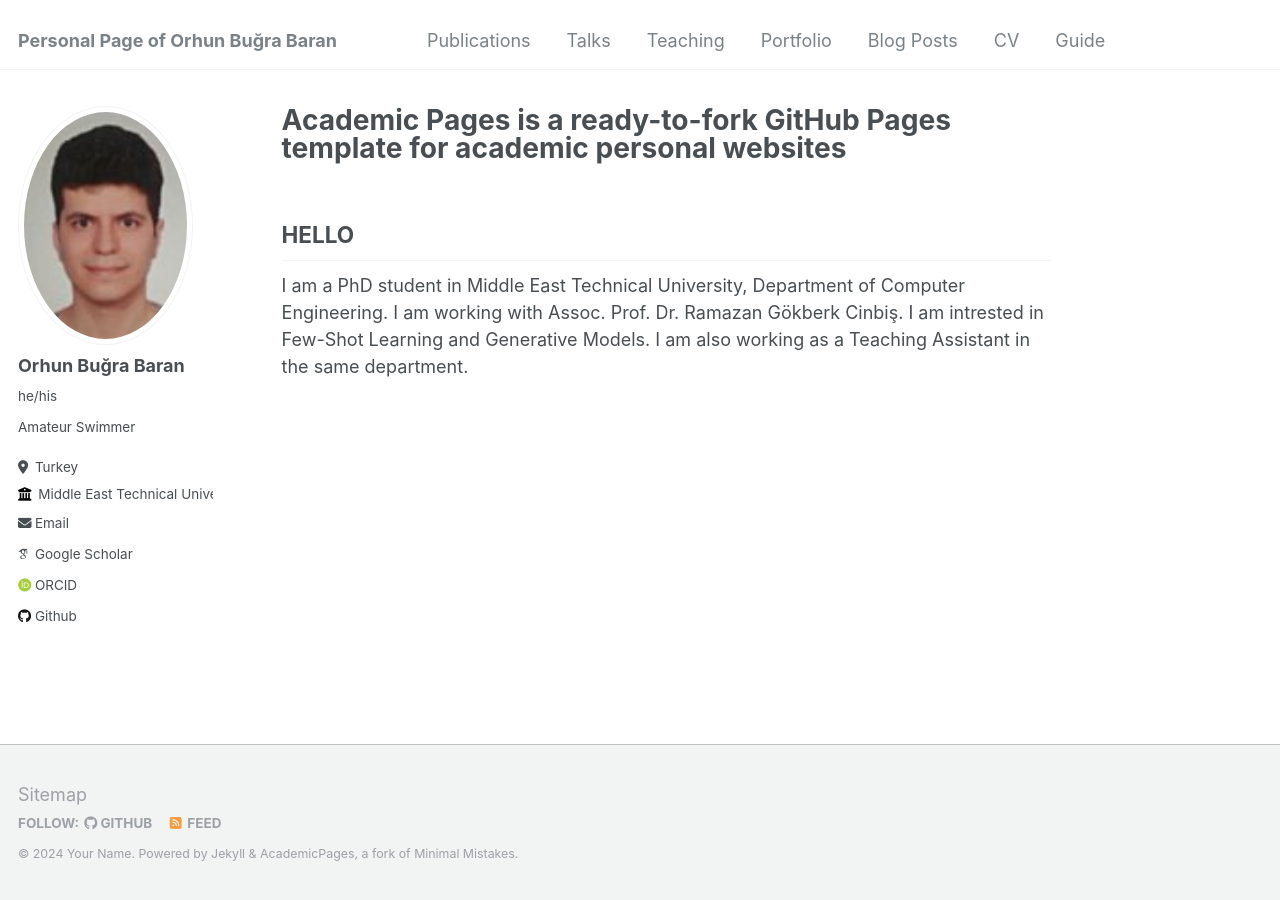
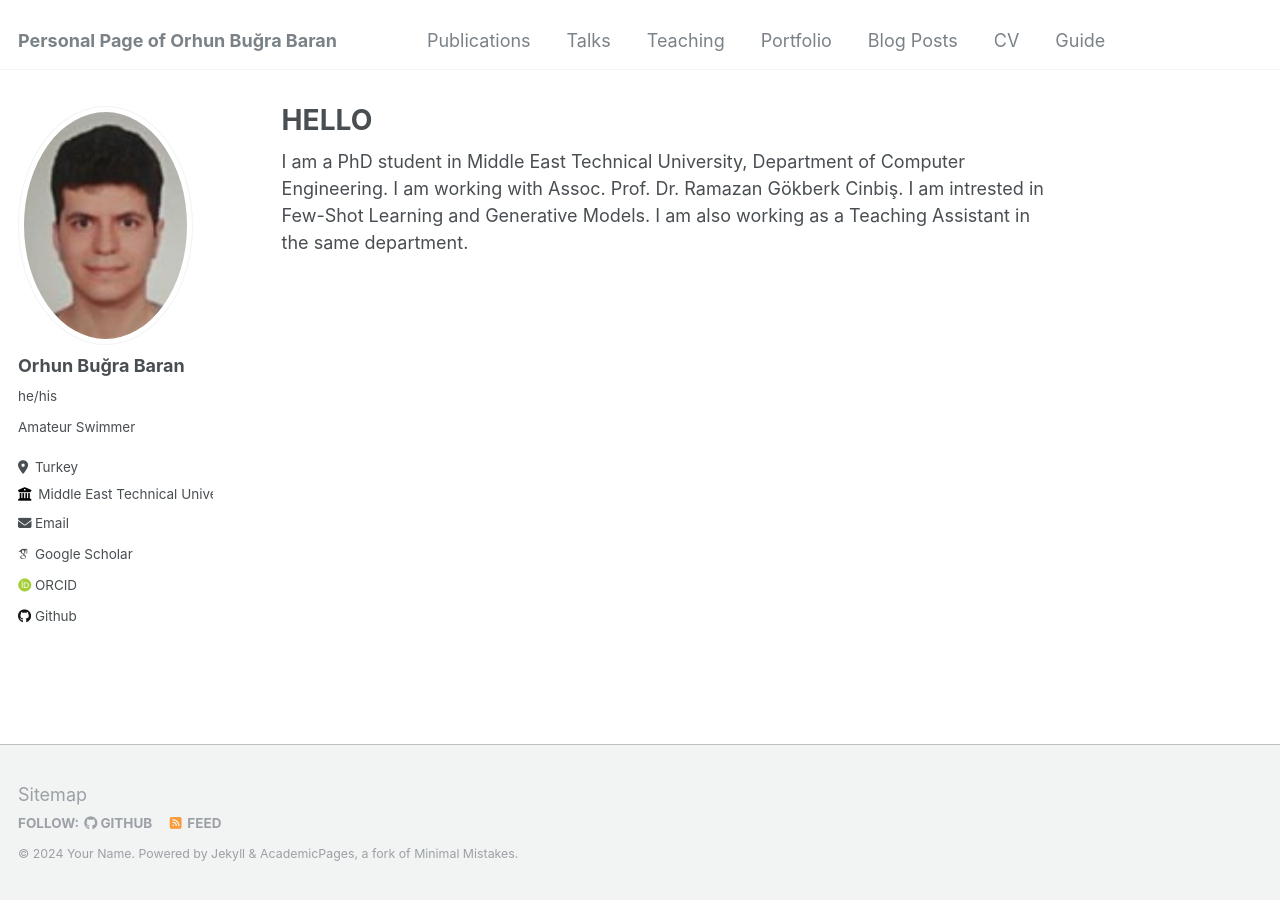
Before and after one commit to bugrabaran/bugrabaran.github.io, a Jekyll site: the page built from _pages/about.md, in a window 1280 px wide. Built offline with Jekyll 4.4.1, drawn with Linux system fonts in a browser that asks for light colours; some web fonts are replaced.

Commit message:
Update about.md

```diff
--- a/_pages/about.md
+++ b/_pages/about.md
@@ -1,12 +1,10 @@
 ---
 permalink: /
-title: "Academic Pages is a ready-to-fork GitHub Pages template for academic personal websites"
+title: "HELLO"
 author_profile: true
 redirect_from:
   - /about/
   - /about.html
 ---
 
-## HELLO
-
 I am a PhD student in Middle East Technical University, Department of Computer Engineering. I am working with Assoc. Prof. Dr. Ramazan Gökberk Cinbiş. I am intrested in Few-Shot Learning and Generative Models. I am also working as a Teaching Assistant in the same department.
```
